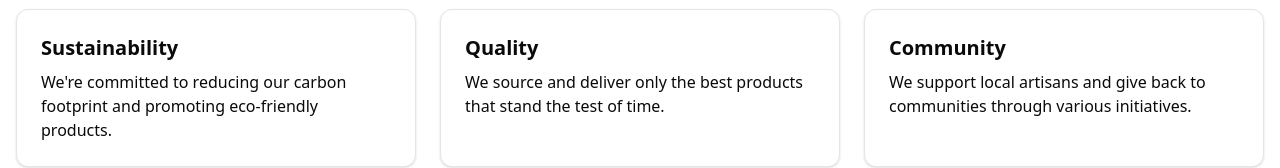
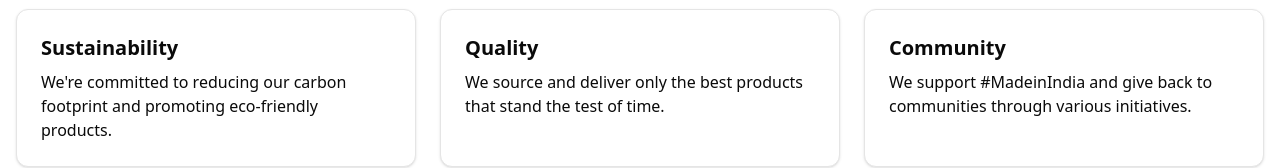
Before and after one commit to zatiinn/techhatti, a React (Vite) app: page /about in a window 1280 px wide. Shown: the part 1334-1502 px from the top of the page. Built offline with nearby package versions, Linux system fonts and the light colour scheme; no server answers.

Commit message:
changes in about

```diff
--- a/src/pages/About.tsx
+++ b/src/pages/About.tsx
@@ -88,7 +88,7 @@ export function AboutPage() {
             <CardContent className="p-6 space-y-2">
               <h3 className="text-xl font-semibold">Community</h3>
               <p>
-                We support local artisans and give back to communities through
+                We support #MadeinIndia and give back to communities through
                 various initiatives.
               </p>
             </CardContent>
```
